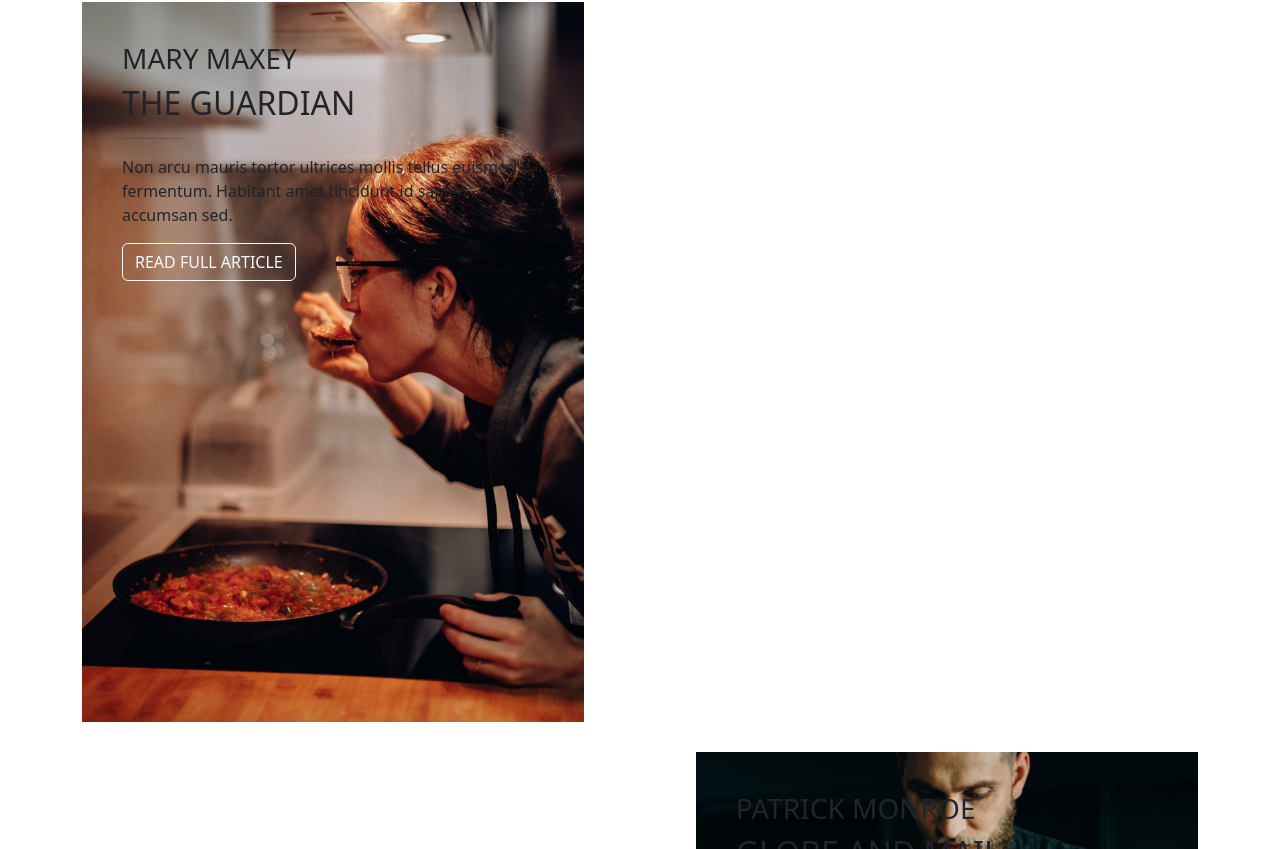
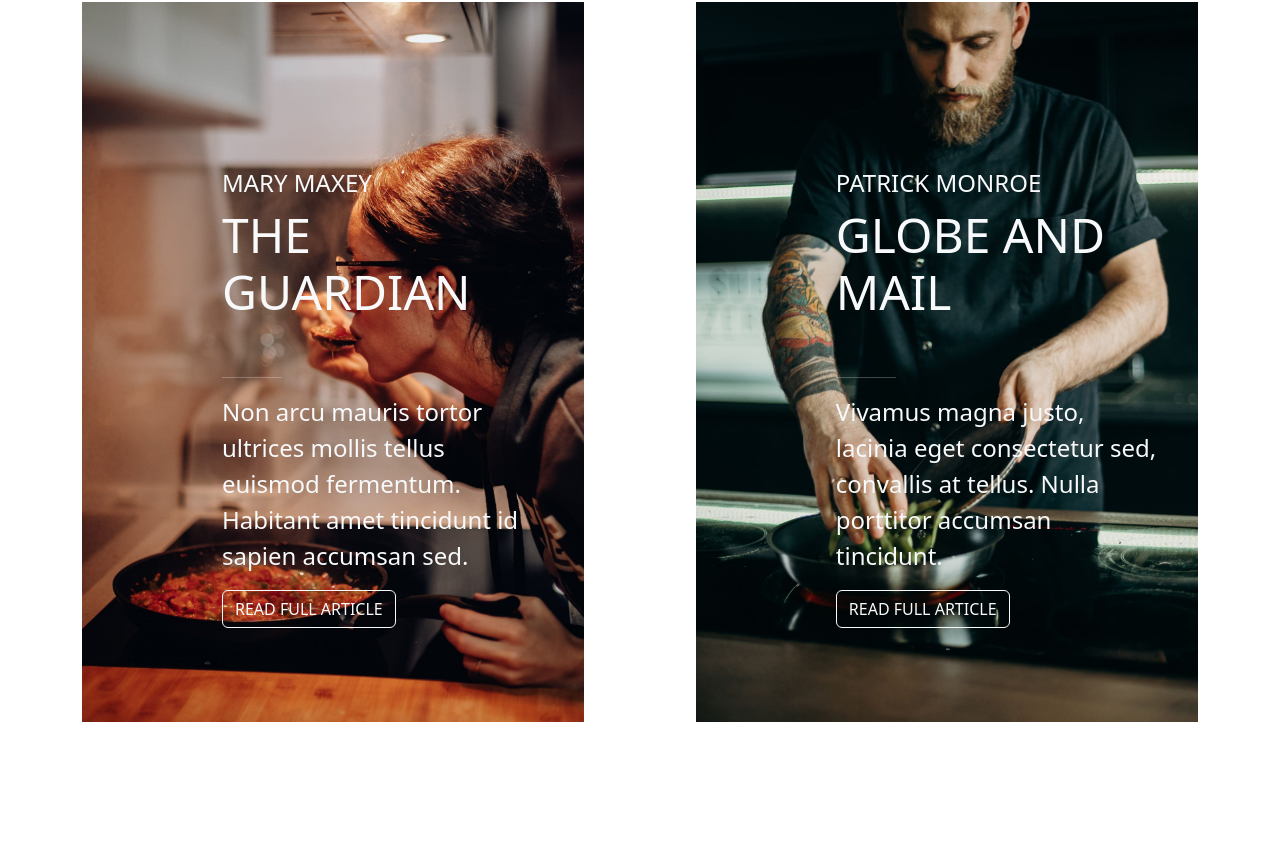
Before and after one commit to ChiaraPontello/proj-html-vuejs, a Vue app: page / in a window 1280 px wide. Shown: the part 3971-4820 px from the top of the page. After the commit the page ends 4693 px from the top, so only its background shows below. Built offline with nearby package versions, Linux system fonts and the light colour scheme.

Commit message:
box guardian e globe in CardCritic

```diff
--- a/src/components/main/CardCritic.vue
+++ b/src/components/main/CardCritic.vue
@@ -26,11 +26,11 @@
         </div>
 
         <!--box guardian -->
-      <div class="space-between">
-        <div class="boxLeft justify-center">
-          <div >
-            <h3>MARY MAXEY</h3>
-            <h2>THE GUARDIAN</h2>
+      <div class="d-flex justify-content-between ">
+        <div class="boxLeft linearGradient">
+          <div class="textBox text-light ">
+            <h4>MARY MAXEY</h4>
+            <h1>THE GUARDIAN</h1>
             <hr>
             <p>Non arcu mauris tortor ultrices mollis tellus euismod fermentum. Habitant amet tincidunt id sapien accumsan sed.</p>
             <button class="btn btn-outline-light buy">READ FULL ARTICLE</button>
@@ -38,13 +38,15 @@
         </div>
 
         <!-- box globe -->
-      <div class="boxRight justify-center">
-            <h3>PATRICK MONROE</h3>
-            <h2>GLOBE AND MAIL</h2>
+      <div class="boxRight linearGradient">
+        <div class="textBox text-light">
+            <h4>PATRICK MONROE</h4>
+            <h1>GLOBE AND MAIL</h1>
             <hr>
             <p>Vivamus magna justo, lacinia eget consectetur sed, convallis at tellus. Nulla porttitor accumsan tincidunt.</p>
             <button class="btn btn-outline-light buy">READ FULL ARTICLE</button>
-      </div>
+        </div>
+          </div>
     </div>
     </div>
   </div>
@@ -92,6 +94,9 @@
     }
   }
 
+
+
+
   .boxLeft {
   background-image: url('/img/girl2.jpg');
   background-size: cover;
@@ -101,6 +106,8 @@
   margin-top: 30px;
 }
 
+
+
 .boxRight {
   background-image: url('/img/boys.jpg');
   background-size: cover;
@@ -109,7 +116,6 @@
   padding: 40px;
   margin-top: 30px;
   float: right;
-
 }
 
 
```
